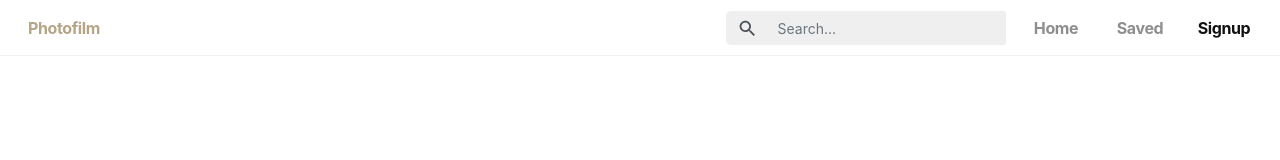
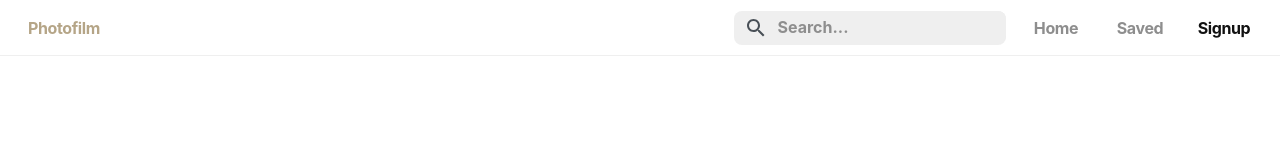
Before and after one commit to mikeliuu/photofilm, a React (Create React App) app: page /signup in a window 1280 px wide. Shown: the top 160 px of the page. Built offline with nearby package versions, Linux system fonts and the light colour scheme.

Commit message:
updated search style

```diff
--- a/src/components/Search/Search.jsx
+++ b/src/components/Search/Search.jsx
@@ -7,18 +7,16 @@ const Search = (props) => {
   return (
     <InputGroup className="search">
       <InputGroup.Prepend>
-
-        <InputGroup.Text id="search-input" className="searchInput">
-          <SearchIcon />
+        <InputGroup.Text className="searchBgColor">
+          <SearchIcon id='searchIcon'/>
         </InputGroup.Text>
-
       </InputGroup.Prepend>
 
       <FormControl
-        className="searchInput"
+        type='search'
+        className="searchBgColor searchInput"
         placeholder="Search..."
-        aria-label="search-input"
-        aria-describedby="search-input"
+
       />
     </InputGroup>
   );
--- a/src/components/Search/Search.scss
+++ b/src/components/Search/Search.scss
@@ -3,19 +3,39 @@
   width: 100%;
   margin-right: 8px;
   background-color: $pin-white;
+  border-radius: 8px;
+  -webkit-border-radius: 8px;
+  -moz-border-radius: 8px;
+  -ms-border-radius: 8px;
+  -o-border-radius: 8px;
 
-  border-radius: 5px;
-  -webkit-border-radius: 5px;
-  -moz-border-radius: 5px;
-  -ms-border-radius: 5px;
-  -o-border-radius: 5px;
-
+  input[type='search']::-webkit-input-placeholder {
+    color: $pin-grey;
+    font-size: 16px;
+    font-weight: 700;
+  }
 }
 
-#search-input {
+#searchIcon {
+  font-size: 24px;
+}
+
+.searchBgColor {
   background-color: inherit !important;
 }
 
 .searchInput {
-  background-color: inherit !important;
+  padding-left: 0 !important;
+
+  border-top-right-radius: 8px;
+  -webkit-border-top-right-radius: 8px;
+  -moz-border-top-right-radius: 8px;
+  -ms-border-top-right-radius: 8px;
+  -o-border-top-right-radius: 8px;
+
+  border-bottom-right-radius: 8px;
+  -webkit-border-bottom-right-radius: 8px;
+  -moz-border-bottom-right-radius: 8px;
+  -ms-border-bottom-right-radius: 8px;
+  -o-border-bottom-right-radius: 8px;
 }
```
